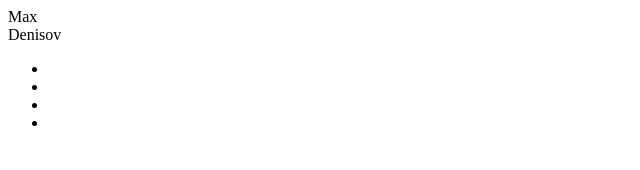
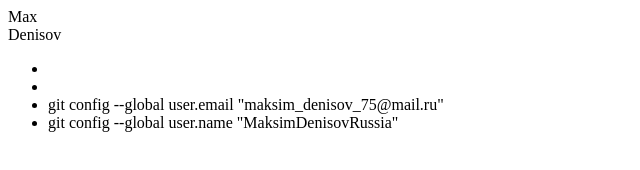
Before and after one commit to MaksimDenisov31/akm-service, a plain HTML site: page index.html in a window 1280 px wide. Shown: the whole page, without its empty margins (0-640 px from the left). Drawn offline with Linux system fonts and the light colour scheme.

Commit message:
added new file index.html

```diff
--- a/index.html
+++ b/index.html
@@ -5,7 +5,9 @@
 
     <li></li>
     <li></li>
-    <li></li>
-    <li></li>
+    <li>git config --global user.email "maksim_denisov_75@mail.ru"
+</li>
+    <li>git config --global user.name "MaksimDenisovRussia"
+</li>
 </ul>
 </div>
```
